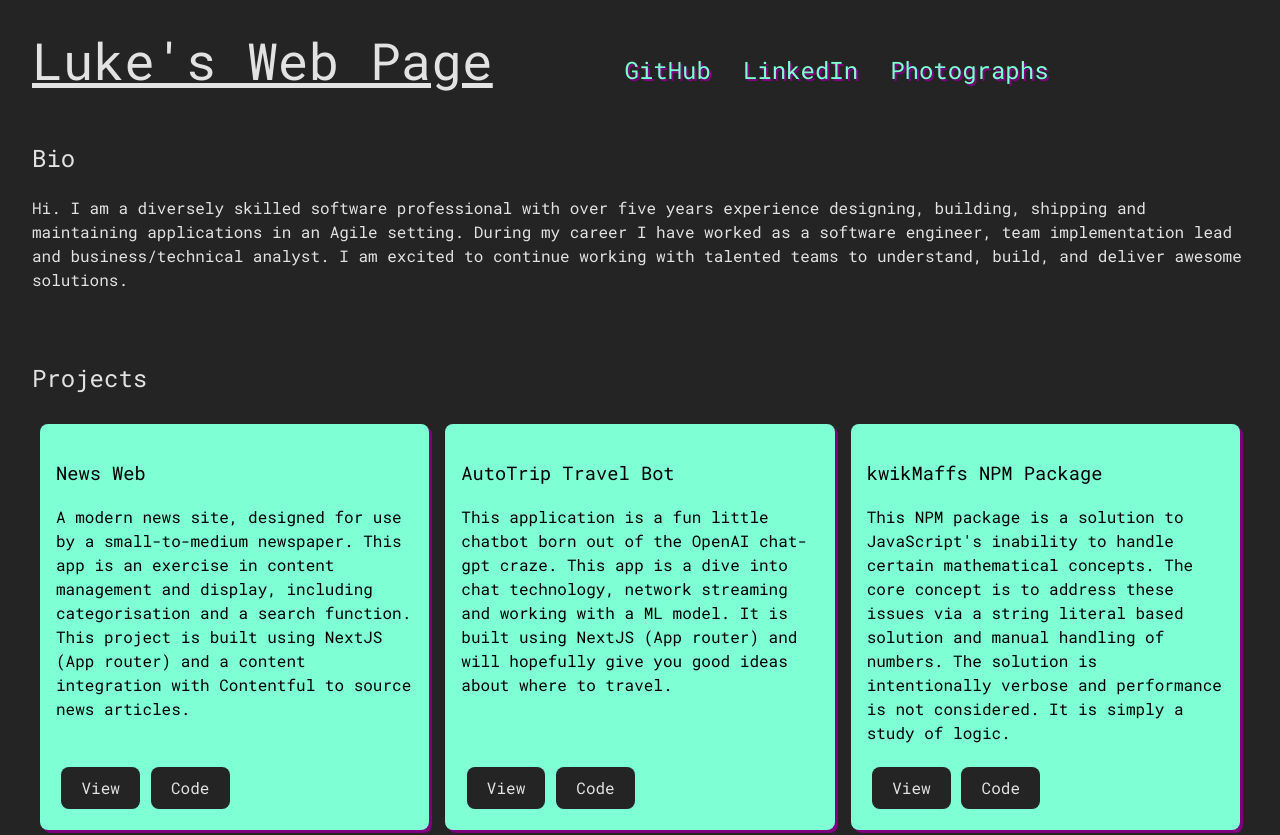
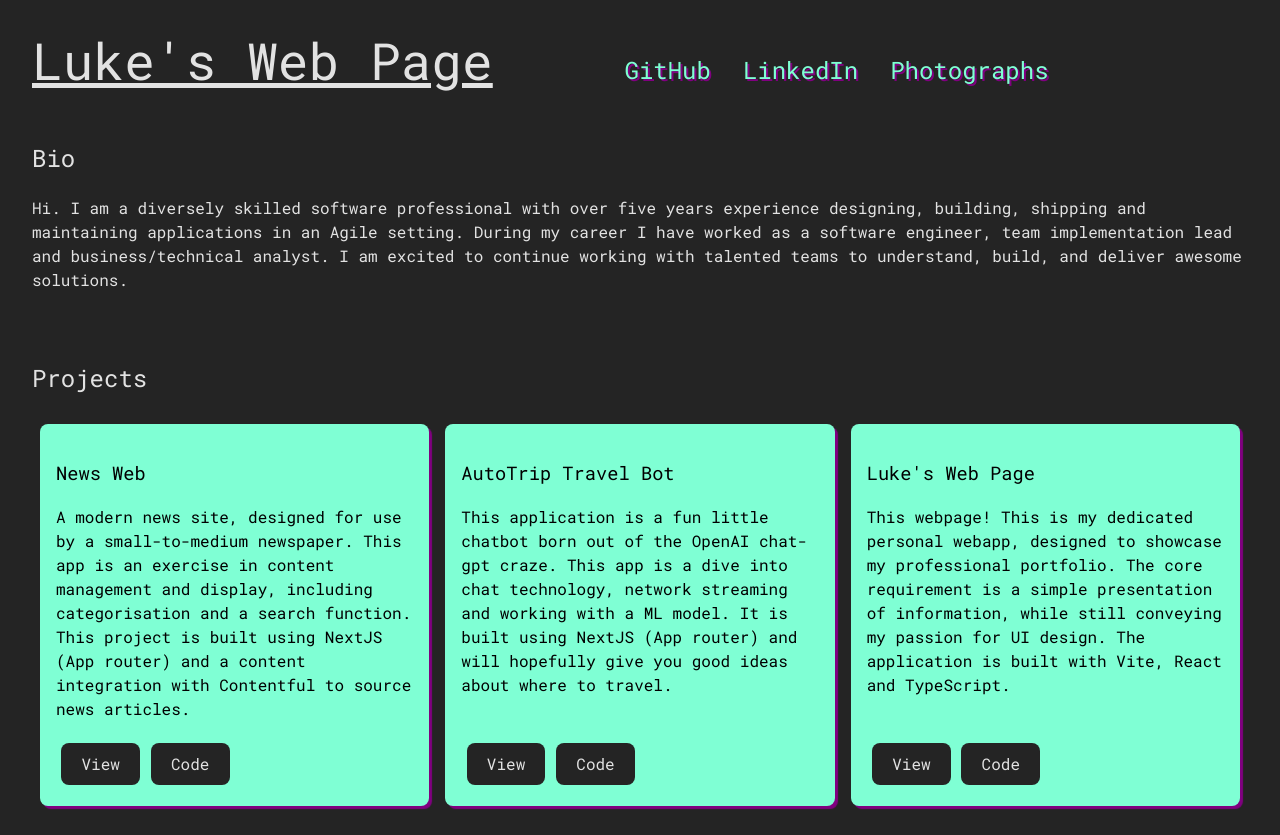
Before and after one commit to sslukess/sslukess, a React (Vite) app: page / in a window 1280 px wide. Shown: the top 835 px of the page. Built offline with nearby package versions, Linux system fonts and the light colour scheme.

Commit message:
Lukes Web Page is included in projects

```diff
--- a/src/content/projects.ts
+++ b/src/content/projects.ts
@@ -69,14 +69,15 @@ const newsWeb = new Project({
     This project is built using NextJS (App router) and a content integration with Contentful to source news articles.`
 });
 
-const kwikMaffs = new Project({
-    title: "kwikMaffs NPM Package",
-    appUrl: "htts://www.google.com",
-    codeUrl: "htts://www.google.com",
-    description: `This NPM package is a solution to JavaScript's inability to handle certain mathematical concepts.
-    The core concept is to address these issues via a string literal based solution and manual handling of numbers.
-    The solution is intentionally verbose and performance is not considered. It is simply a study of logic.`
-});
+// TODO Make this feature exposed, then uncomment this out.
+// const kwikMaffs = new Project({
+//     title: "kwikMaffs NPM Package",
+//     appUrl: "htts://www.google.com",
+//     codeUrl: "htts://www.google.com",
+//     description: `This NPM package is a solution to JavaScript's inability to handle certain mathematical concepts.
+//     The core concept is to address these issues via a string literal based solution and manual handling of numbers.
+//     The solution is intentionally verbose and performance is not considered. It is simply a study of logic.`
+// });
 
 const autoTrip = new Project({
     title: "AutoTrip Travel Bot",
@@ -87,8 +88,18 @@ const autoTrip = new Project({
     It is built using NextJS (App router) and will hopefully give you good ideas about where to travel.`
 })
 
+const sslukess = new Project({
+    title: "Luke's Web Page",
+    appUrl: "/",
+    codeUrl: "https://github.com/sslukess/sslukess",
+    description: `This webpage! This is my dedicated personal webapp, designed to showcase my professional portfolio.
+    The core requirement is a simple presentation of information, while still conveying my passion for UI design.
+    The application is built with Vite, React and TypeScript.`
+})
+
+
 export const projects: Project[] = [
     newsWeb,
     autoTrip,
-    kwikMaffs,
+    sslukess
 ]
```
